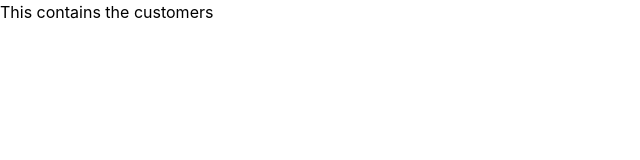
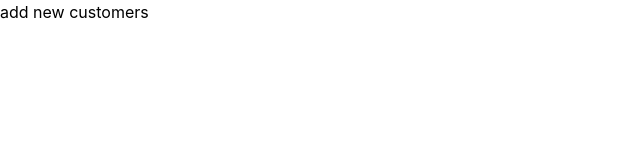
Before and after one commit to algomonk016/client-guest-tracker-hospitality-mngmt, a React (Create React App) app: page /reception/customers in a window 1280 px wide. Shown: the top 160 px of the page, without its empty margins (0-640 px from the left). Built offline with nearby package versions, Linux system fonts and the light colour scheme.

Commit message:
🎨 improved code structure

```diff
--- a/src/container/pages/reception/customers/index.js
+++ b/src/container/pages/customers/index.js
@@ -3,7 +3,7 @@ import React from 'react'
 const Customers = () => {
     return (
         <div>
-            This contains the customers
+            add new customers
         </div>
     )
 }
--- a/src/routes/index.js
+++ b/src/routes/index.js
@@ -12,8 +12,8 @@ import Login from '../container/pages/login';
 import GuestLogin from '../container/pages/login/GuestLogin';
 import ReceptionLogin from '../container/pages/login/ReceptionLogin';
 import Reception from '../container/pages/reception';
-import Customers from '../container/pages/reception/customers'
-import FeedbackView from '../container/pages/reception/feedback';
+import Customers from '../container/pages/customers'
+import FeedbackView from '../container/pages/feedback';
 
 const PageRoutes = () => {
     return (
```
Also changed, not shown: src/container/pages/feedback/index.js (renamed from src/container/pages/reception/feedback/index.js).
